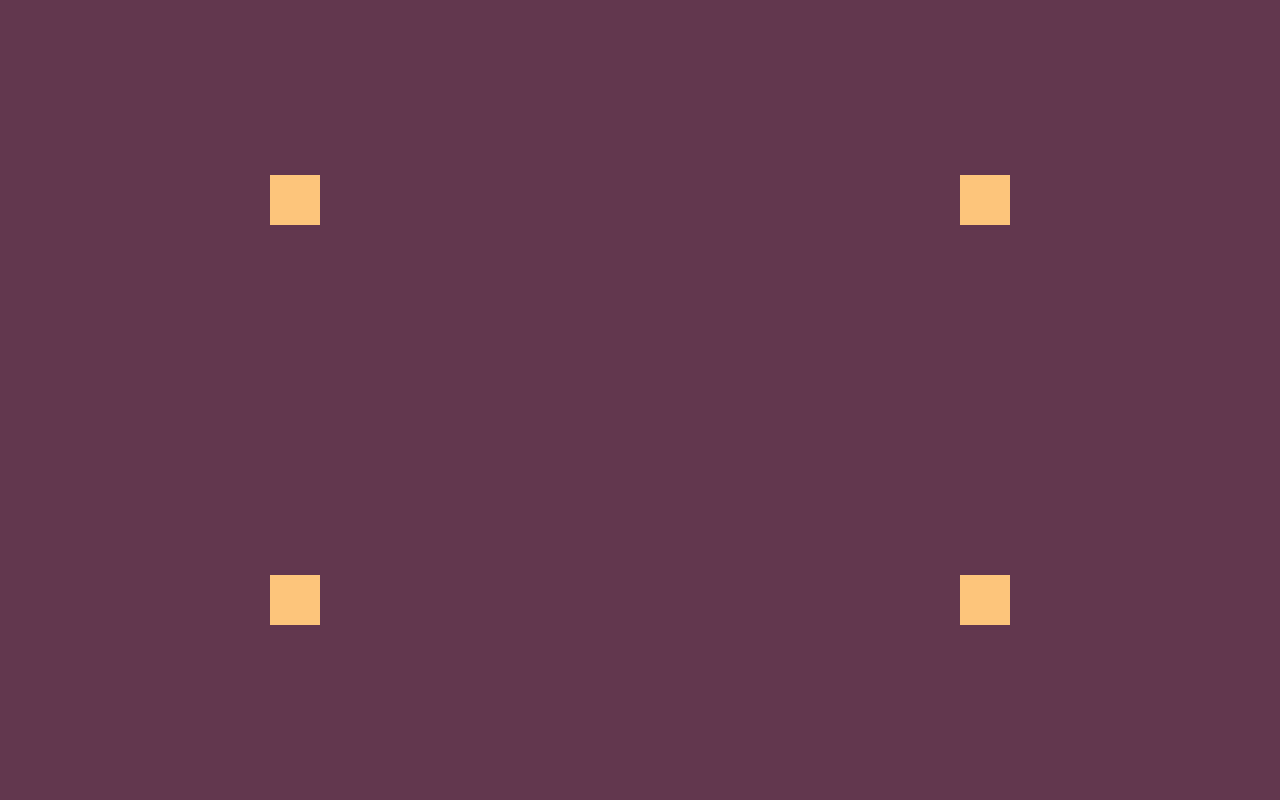
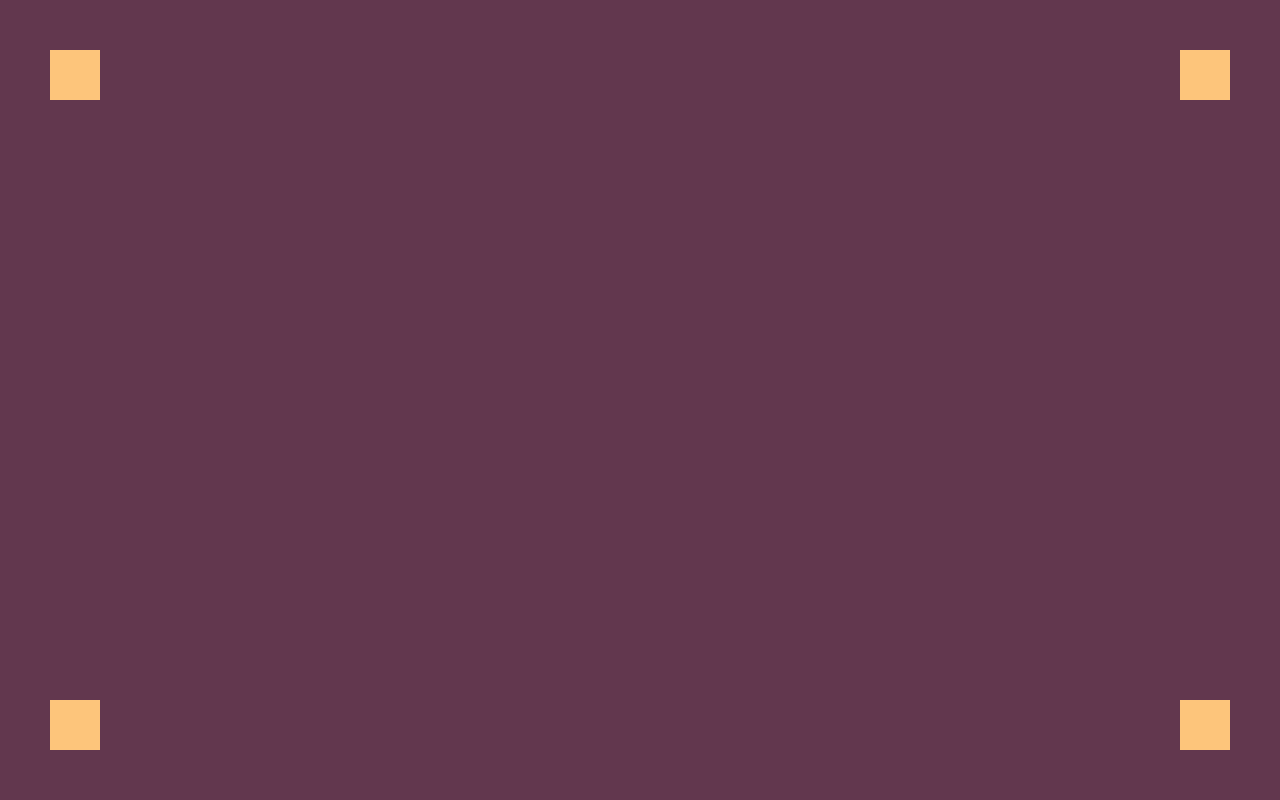
Before and after one commit to npranto/cssbattle, a website: page battle-1/carrom/index.html in a window 1280 px wide. Drawn offline with Linux system fonts and the light colour scheme.

Commit message:
adds carrom challenge

```diff
--- a/battle-1/carrom/index.html
+++ b/battle-1/carrom/index.html
@@ -1,40 +1,43 @@
-<div class="one"><div class="square"></div></div>
-<div class="two"><div class="square"></div></div>
-<div class="three"><div class="square"></div></div>
-<div class="four"><div class="square"></div></div>
+<div class="container">
+  <div class="block top-left"></div>
+  <div class="block top-right"></div>
+  <div class="block bottom-left"></div>
+  <div class="block bottom-right"></div>
+</div>
+
 <style>
-  body {
+  * {
+    box-sizing: border-box;
+    padding: 0;
     margin: 0;
+  }
+  .container {
+    width: 100%;
+    height: 100%;
     background: #62374e;
-    display: flex;
-    flex-wrap: wrap;
+    position: relative;
   }
-  div {
-    width: 50%;
-    height: 50%;
-    margin: 0;
-    padding: 0;
-    display: flex;
-    justify-content: center;
-    align-items: center;
-  }
-  .square {
+  .block {
     width: 50px;
     height: 50px;
     background: #fdc57b;
+    position: absolute;
   }
-
-  .one div {
-    margin-left: -50px;
+  .top-left {
+    top: 50px;
+    left: 50px;
   }
-  .two div {
-    margin-right: -50px;
+  .top-right {
+    top: 50px;
+    right: 50px;
   }
-  .three div {
-    margin-left: -50px;
+  .bottom-left {
+    bottom: 50px;
+    left: 50px;
   }
-  .four div {
-    margin-right: -50px;
+  .bottom-right {
+    bottom: 50px;
+    right: 50px;
   }
 </style>
 
```
